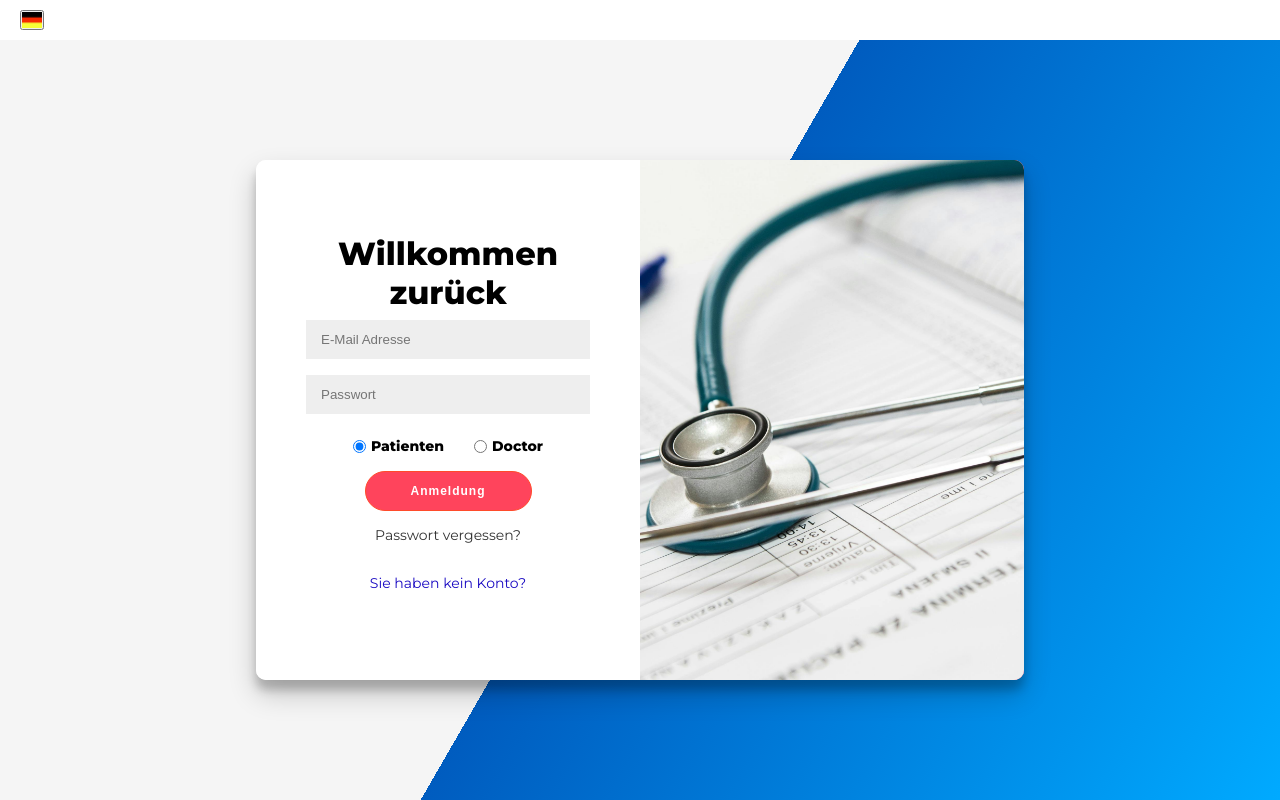
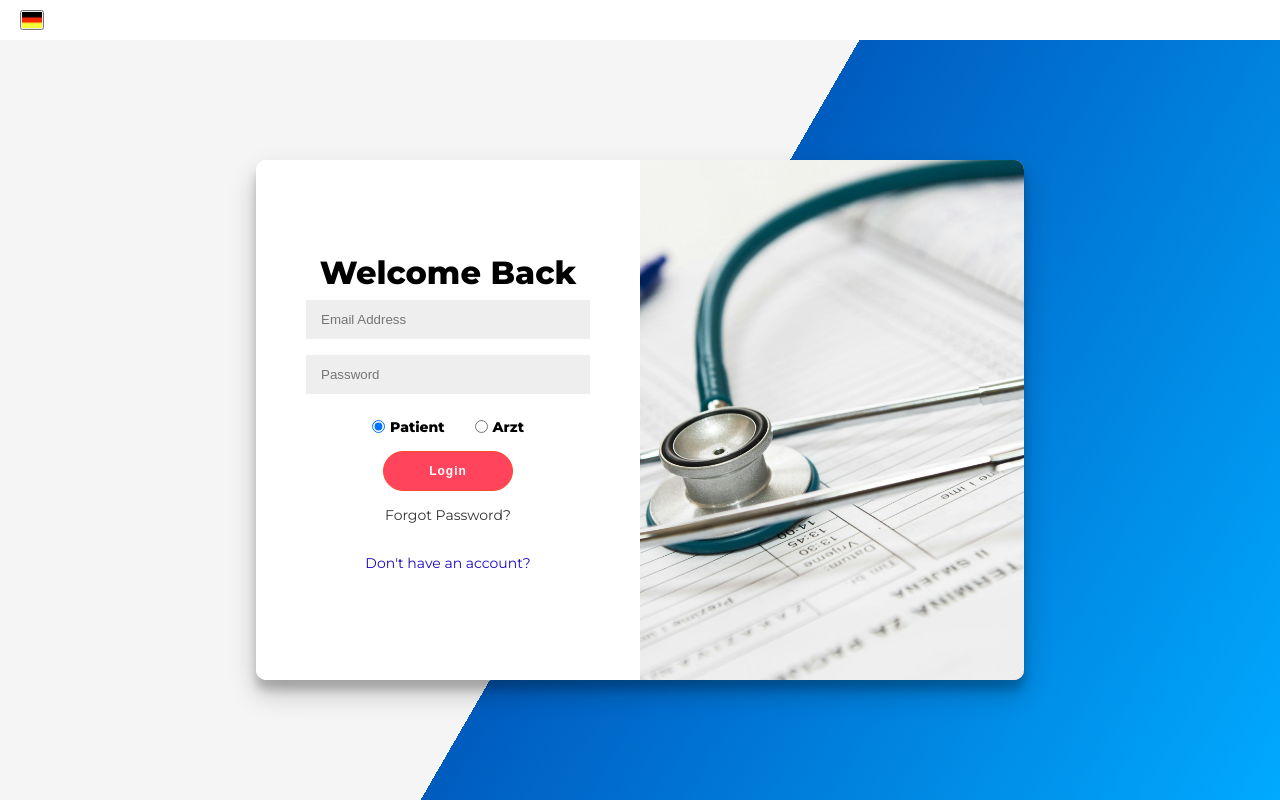
Before and after one commit to GoldJns/camunda-nextgen, a React (Vite) app in the folder src/ui/: page / in a window 1280 px wide. Built offline with nearby package versions, Linux system fonts and the light colour scheme.

Commit message:
Resolvee

```diff
--- a/src/ui/package.json
+++ b/src/ui/package.json
@@ -2,6 +2,7 @@
   "name": "camunda-ui-test",
   "private": true,
   "version": "0.0.0",
+  "type": "module",
   "scripts": {
     "dev": "vite",
     "build": "tsc -b && vite build",
@@ -9,11 +10,8 @@
     "preview": "vite preview"
   },
   "dependencies": {
-    "@react-keycloak/web": "^3.4.0",
-    "@types/keycloak-js": "^2.5.4",
     "i18next": "^23.15.2",
     "i18next-browser-languagedetector": "^8.0.0",
-    "keycloak-js": "^26.0.5",
     "react": "^18.3.1",
     "react-dom": "^18.3.1",
     "react-i18next": "^15.0.3",
--- a/src/ui/src/components/Login.tsx
+++ b/src/ui/src/components/Login.tsx
@@ -1,18 +1,23 @@
 import React, { useState } from "react";
+import { useTranslation } from "react-i18next";
 
 import "./login.css";
 
 const Login: React.FC = () => {
   const [isSignUpActive, setSignUpActive] = useState(false);
+  const { t, i18n } = useTranslation();
 
+  const [language, setLanguage] = useState("en");
   const [email, setEmail] = useState("");
   const [password, setPassword] = useState("");
-  const [firstname, setFirstname] = useState("");
-  const [lastname, setLastname] = useState("");
-  const [age, setAge] = useState<number | null>(null);
-
   const [confirmPassword, setConfirmPassword] = useState("");
   const [userType, setUserType] = useState("Patienten");
+
+  const toggleLanguage = () => {
+    const newLang = language === "en" ? "de" : "en";
+    setLanguage(newLang);
+    i18n.changeLanguage(newLang);
+  };
 
   const handleSignUpClick = () => {
     setSignUpActive(true);
@@ -27,8 +32,6 @@ const Login: React.FC = () => {
     const credentials = { email: email.trim(), password: password.trim() };
 
     try {
-      // cmanuda task 229
-      //"http://localhost:8080/engigeßstate/login/start
       const response = await fetch("http://localhost:8080/auth/login", {
         method: "POST",
         headers: {
@@ -40,7 +43,6 @@ const Login: React.FC = () => {
       if (response.ok) {
         const data = await response.json();
         sessionStorage.setItem("accessToken", data.jwt);
-
         // Optionally, fetch user data here
       } else {
         console.error("Login failed");
@@ -61,10 +63,10 @@ const Login: React.FC = () => {
     const userData = {
       email: email.trim(),
       password: password.trim(),
-      firstname: firstname,
-      lastname: lastname,
-      role: userType,
-      age: age,
+      firstname: "test",
+      lastname: "test",
+      role: "doctor",
+      age: 30,
     };
 
     try {
@@ -89,139 +91,61 @@ const Login: React.FC = () => {
 
   return (
     <div className="loginpage">
+
     <div
       className={`container ${isSignUpActive ? "right-panel-active" : ""}`}
       id="container"
     >
+      <button
+        style={{ color: "red" }}
+        onClick={() => {
+          toggleLanguage();
+        }}
+      >
+        Toggle langauage
+      </button>
       <div className="form-container sign-up-container">
         <form onSubmit={handleRegister}>
-            <h1>Registrieren</h1>
-            <input
-              type="text"
-              placeholder="Vorname"
-              value={firstname}
-              onChange={(e) => setFirstname(e.target.value)}
-              required
-            />
-            <input
-              type="text"
-              placeholder="Nachname"
-              value={lastname}
-              onChange={(e) => setLastname(e.target.value)}
-              required
-            />
-            <input
-              type="text"
-              placeholder="Alter"
-              onChange={(e) => setAge(parseInt(e.target.value))}
-              required
-            />
+          <h1>{t("register")}</h1>
+          <input type="email" placeholder={t("email")} value={email} onChange={(e) => setEmail(e.target.value)} required/>
+          <input type="password" placeholder={t("password")}  value={password} onChange={(e) => setPassword(e.target.value)} required/>
+          <input type="password" placeholder={t("confirmPassword")} value={confirmPassword} onChange={(e) => setConfirmPassword(e.target.value)} required/>
+          <button type="submit"  className="btnlog">{t("createAccount")}</button>
 
-            <input
-              type="email"
-              placeholder="E-Mail Adresse"
-              value={email}
-              onChange={(e) => setEmail(e.target.value)}
-              required
-            />
-            <input
-              type="password"
-              placeholder="Passwort"
-              value={password}
-              onChange={(e) => setPassword(e.target.value)}
-              required
-            />
-            <input
-              type="password"
-              placeholder="Passwort bestätigen"
-              value={confirmPassword}
-              onChange={(e) => setConfirmPassword(e.target.value)}
-              required
-            />
-            <div className="roles">
-              <div>
-                <input
-                  type="radio"
-                  id="user"
-                  name="userType"
-                  value="Patienten"
-                  checked={userType === "Patienten"}
-                  onChange={(e) => setUserType(e.target.value)}
-                />
-                <label htmlFor="user">Patienten</label>
-              </div>
-              <div>
-                <input
-                  type="radio"
-                  id="doctor"
-                  name="userType"
-                  value="Doctor"
-                  checked={userType === "Doctor"}
-                  onChange={(e) => setUserType(e.target.value)}
-                />
-                <label htmlFor="doctor">Doctor</label>
-              </div>
-            </div>
-
-            <button type="submit" className="btnlog">
-            Account erstellen
-            </button>
 
           <a
             href="#"
             id="signIn"
             className="bluetxt"
+
             onClick={handleSignInClick}
           >
-              Zurück
+            {t("back")}
           </a>
+
+
         </form>
       </div>
       <div className="form-container sign-in-container">
         <form onSubmit={handleLogin}>
-            <h1>Willkommen zurück</h1>
-            <input
-              type="email"
-              placeholder="E-Mail Adresse"
-              value={email}
-              onChange={(e) => setEmail(e.target.value)}
-              required
-            />
-            <input
-              type="password"
-              placeholder="Passwort"
-              value={password}
-              onChange={(e) => setPassword(e.target.value)}
-              required
-            />
+          <h1>{t("welcomeBack")}</h1>
+          <input type="email" placeholder={t("email")}  value={email} onChange={(e) => setEmail(e.target.value)} required/>
+          <input type="password" placeholder={t("password")} value={password} onChange={(e) => setPassword(e.target.value)} required/>
           <div className="roles">
           <div>
-                <input
-                  type="radio"
-                  id="user"
-                  name="userType"
-                  value="Patienten"
-                  checked={userType === "Patienten"}
-                  onChange={(e) => setUserType(e.target.value)}
-                />
-                <label htmlFor="user">Patienten</label>
+  <input type="radio" id="user" name="userType" value="Patienten" checked={userType === "Patienten"} onChange={(e) => setUserType(e.target.value)}/>
+  <label htmlFor="user">{t("Patient")}</label>
   </div>
   <div>
-                <input
-                  type="radio"
-                  id="doctor"
-                  name="userType"
-                  value="Doctor"
-                  checked={userType === "Doctor"}
-                  onChange={(e) => setUserType(e.target.value)}
-                />
-                <label htmlFor="doctor">Doctor</label>
-              </div>
+  <input type="radio" id="doctor" name="userType" value="Doctor" checked={userType === "Doctor"} onChange={(e) => setUserType(e.target.value)}/>
+  <label htmlFor="doctor">{t("Arzt")}</label>
   </div>
 
-            <button type="submit">Anmeldung</button>
+</div>
 
-            <a href="#">Passwort vergessen?</a>
+          <button type="submit">{t("login")}</button>
+
+          <a href="#">{t("forgotPassword")}</a>
 
           <a
             href="#"
@@ -229,8 +153,10 @@ const Login: React.FC = () => {
             className="bluetxt"
             onClick={handleSignUpClick}
           >
-             Sie haben kein Konto?
+            {t("noAccount")}
           </a>
+
+
         </form>
       </div>
       <div className="overlay-container">
```
Also changed, not shown: 1 other file (tests, documents, lock files or other folders). Lines whose indentation alone changed are shown as unchanged.
